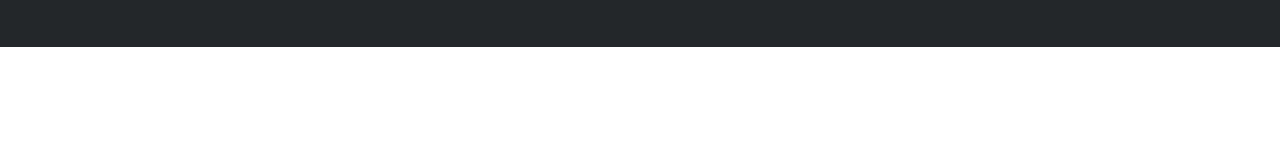
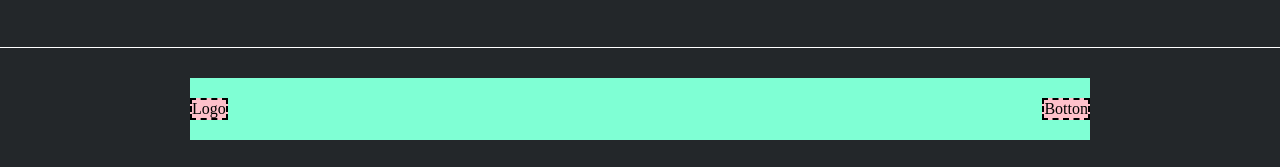
Before and after one commit to stefanodisanza/htmlcss-struttura-discord, a plain HTML site: page index.html in a window 1280 px wide. Shown: the part 3215-3382 px from the top of the page. Before the commit the page ends 3262 px from the top, so only its background shows below. Drawn offline with Linux system fonts and the light colour scheme.

Commit message:
FEAT all Main done + footer + STYLE
probably contain some bugs

```diff
--- a/css/app.css
+++ b/css/app.css
@@ -38,6 +38,10 @@ header .row{
     border: 2px dashed black;
 
 }
+
+
+
+
 
 .row-cols-4 > .col {
     flex-basis: calc(100% / 4);
@@ -126,3 +130,32 @@ header .row{
 .row-cols-6 > .salmone {
 	flex-basis: calc(100% / 6 * 2)
 }
+
+.debug footer{
+    background-color: #23272A;
+    border-top: 1px solid white;
+    padding: 30px;
+
+}
+
+.debug .footer{
+    background-color: aquamarine;
+    padding: 20px 0 20px 0px;
+}
+
+
+.container .footer{
+    display: flex;
+}
+
+.row-cols-2{
+    justify-content: space-between;
+}
+
+.debug .logo-footer {
+    background-color: #FEC0CA;
+}
+
+.debug .bottone{
+    background-color: #FEC0CA;
+}
--- a/index.html
+++ b/index.html
@@ -91,20 +91,39 @@
 
                     </div>
                     <div class="col turchese">
-                        1
+
                     </div>
                     <div class="col turchese">
-                        2
+
                     </div>
                     <div class="col turchese">
-                        3
+
                     </div>
                     <div class="col turchese">
-                        4
+
                     </div>
                 </div>
             </div>
         </section>
+
+        <!-- sezione del footer -->
+
+        <footer>
+            <div class="container footer">
+                <div class="row row-cols-2">
+                    <div class="col logo-footer">
+                    Logo
+                    </div>
+                    <div class="col bottone">
+                        Botton
+                    </div>
+                </div>
+            </div>
+
+
+
+            </div>
+        </footer>
 
 
 
```
